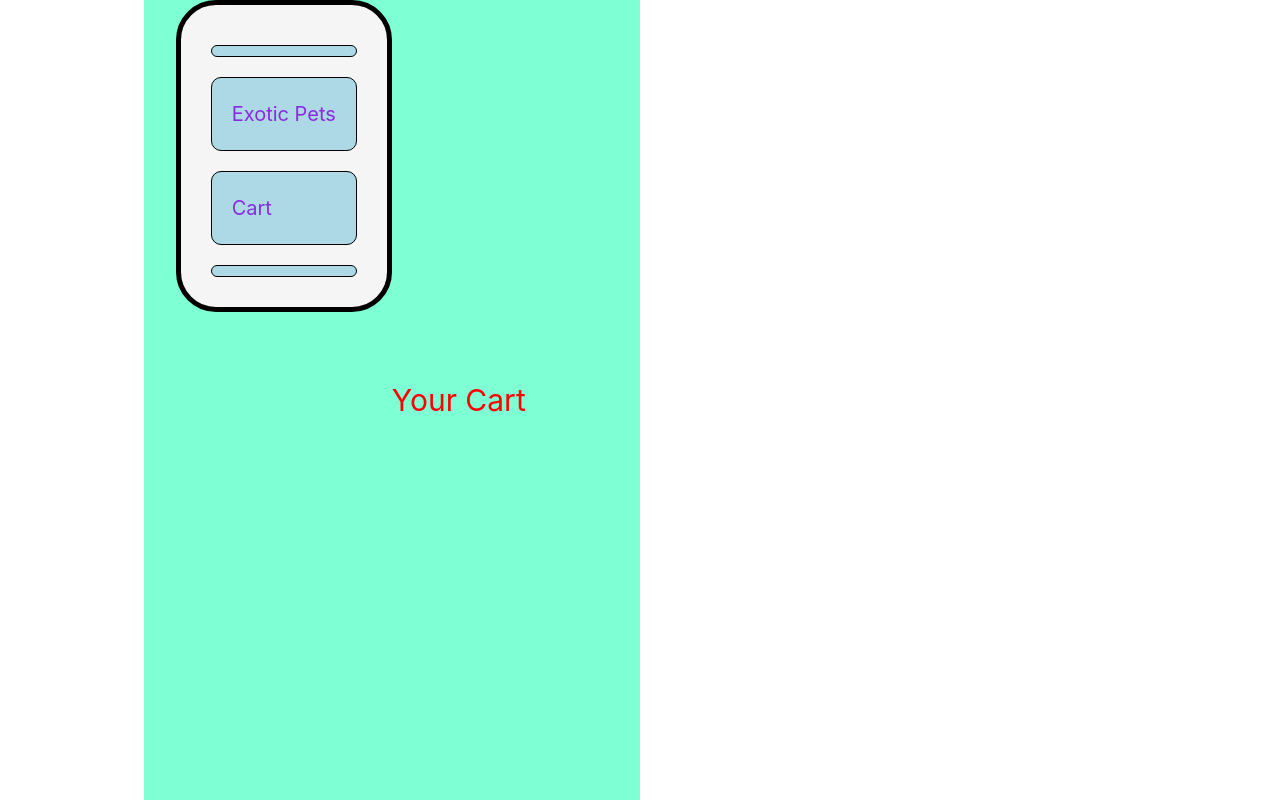
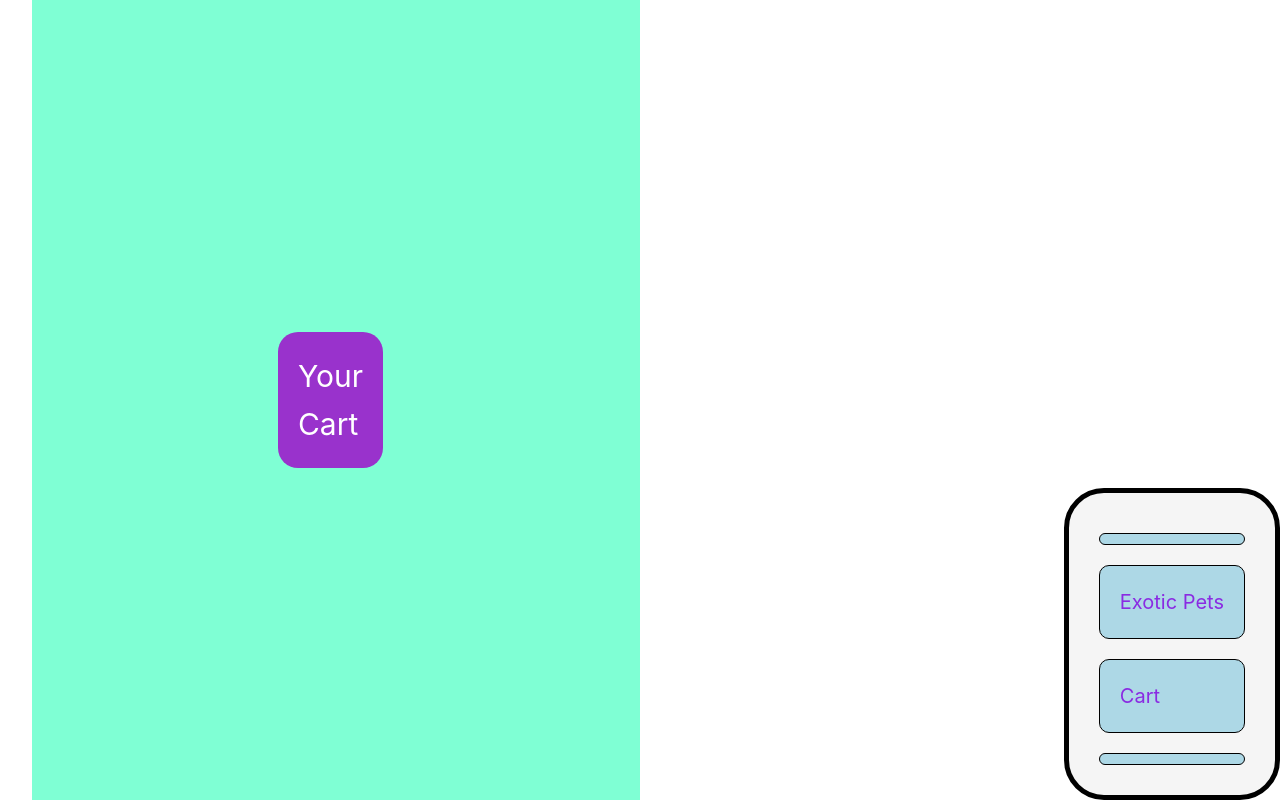
Before and after one commit to staten-island-tech/vue-reactivity-JunxiC, a Vue app in the folder vue-project/: page /about in a window 1280 px wide. Built offline with nearby package versions, Linux system fonts and the light colour scheme.

Commit message:
monkey commit

```diff
--- a/vue-project/src/App.vue
+++ b/vue-project/src/App.vue
@@ -41,6 +41,9 @@ import { RouterLink, RouterView } from 'vue-router'
   padding: 30px;
   border-radius: 40px;
   border: 5px solid black;
+  position: fixed;
+  bottom: 0;
+  right: 0;
 }
 
 body {
--- a/vue-project/src/views/AboutView.vue
+++ b/vue-project/src/views/AboutView.vue
@@ -6,8 +6,14 @@
 
 <style>
 .about {
-  min-height: 100vh;
   display: flex;
-  align-items: center;
+  background-color: darkorchid;
+  margin-right: 225px;
+  padding: 20px;
+  border-radius: 20px;
+}
+
+h1 {
+  color: white;
 }
 </style>
--- a/vue-project/src/views/HomeView.vue
+++ b/vue-project/src/views/HomeView.vue
@@ -9,6 +9,7 @@
       <ul>
         <li v-for="animal in animals" :key="animal">{{ animal }}</li>
       </ul>
+      <button class="btn">Add to Cart</button>
     </div>
   </div>
 </template>
@@ -107,4 +108,22 @@ h1 {
   object-fit: cover;
   align-items: center;
 }
+
+.btn,
+.btn:link,
+.btn:visited {
+  text-transform: uppercase;
+  text-decoration: none;
+  padding: 1.5rem 4rem;
+  display: inline-block;
+  margin: 2rem 2rem;
+  font-size: 2rem;
+  border: none;
+  border-radius: 10rem;
+  transition: all 0.2s;
+}
+.btn:hover {
+  transform: translateY(-2px);
+  box-shadow: 0 10px 0.5rem rgba(0, 0, 0, 0.2);
+}
 </style>
```
